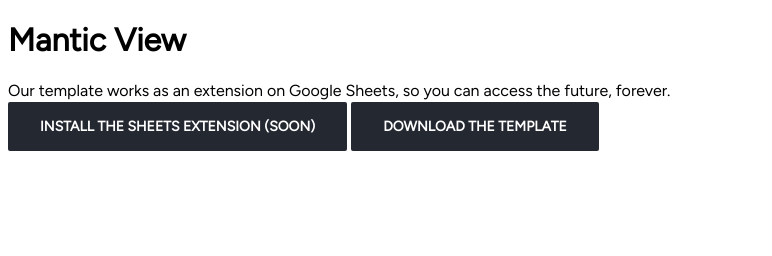
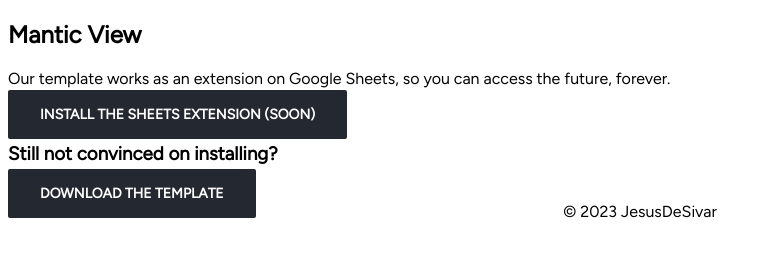
Before and after one commit to JesusDeSivar/manticView, a plain HTML site: page web/index.html in a window 1280 px wide. Shown: the whole page, without its empty margins (0-772 px from the left). Drawn offline with Linux system fonts and the light colour scheme.

Commit message:
Basic structure and layout

```diff
--- a/web/assets/css/style.css
+++ b/web/assets/css/style.css
@@ -24,3 +24,10 @@
 .button:hover{
   background:hwb(222 15% 80%)
 }
+/* HTML */
+.footer-copyright{
+  flex:none;
+  width:100%;
+  display:inline-flex;
+  justify-content:center
+}
--- a/web/index.html
+++ b/web/index.html
@@ -10,13 +10,21 @@
     <link rel="stylesheet" href="assets/css/style.css">
 </head>
 <body>
-    <h1>Mantic View</h1>
-
-    <p>
-        Our template works as an extension on Google Sheets, so you can access the future, forever.
-    </p>
-
-    <a class="button">Install the Sheets Extension (Soon)</a>
-    <a class="button">Download the template</a>
+    <header class="site-header"></header>
+    <main>
+        <section class="hero">
+            <h1>Mantic View</h1>
+            <p>Our template works as an extension on Google Sheets, so you can access the future, forever.</p>
+            <a class="button">Install the Sheets Extension (Soon)</a>
+        </section>
+        <section class="features"></section>
+        <section class="cta">
+            <h3>Still not convinced on installing?</h3>
+            <a class="button">Download the template</a>
+        </section>
+    </main>
+    <footer>
+        <div class="footer-copyright">&copy; 2023 JesusDeSivar</div>
+    </footer>
 </body>
 </html>
```
